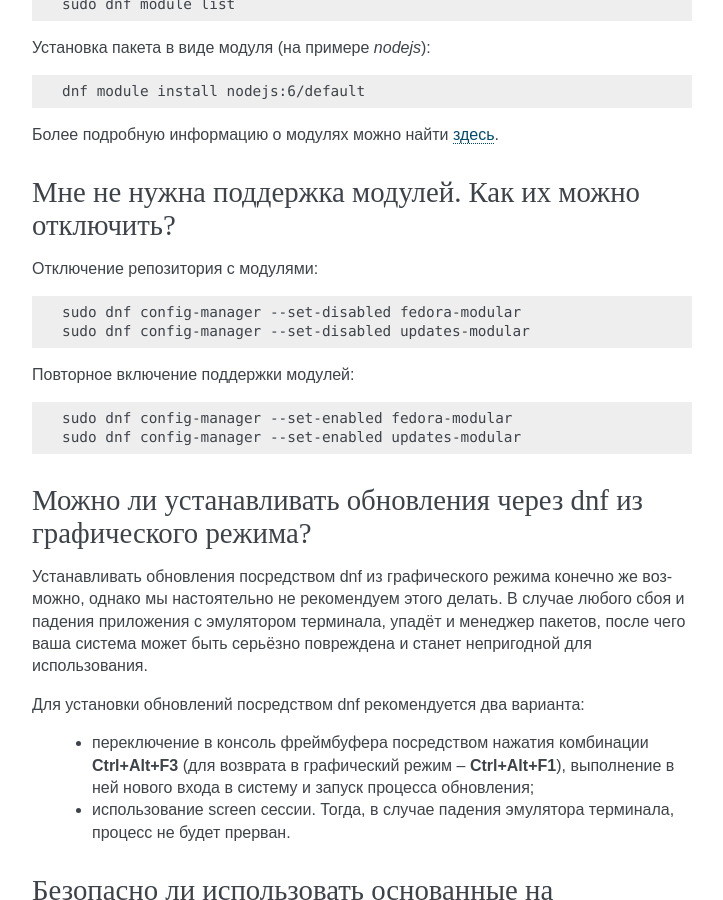
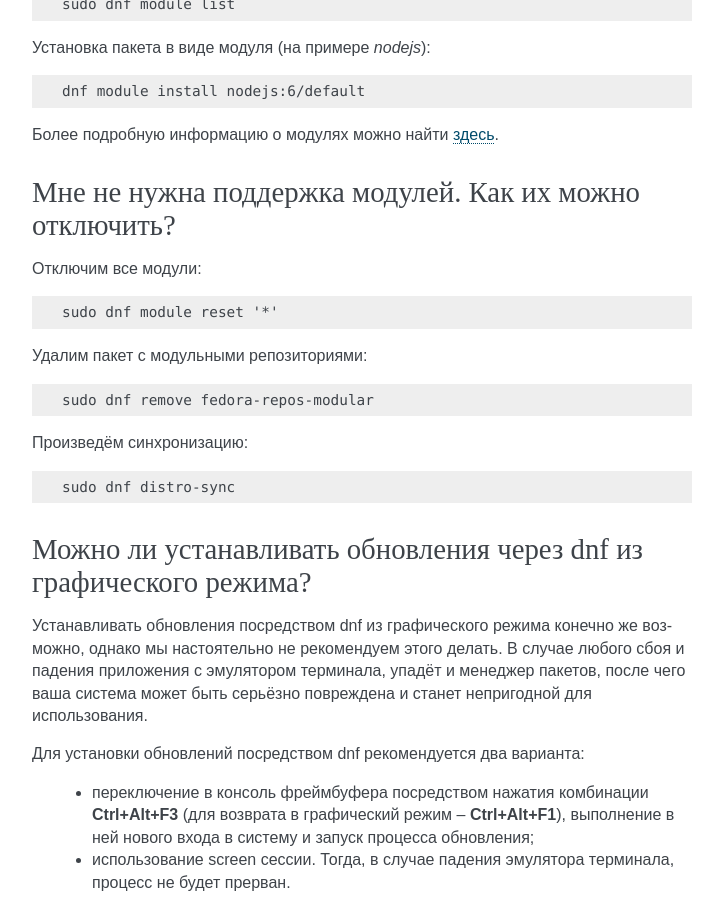
Before and after one commit to RussianFedora/FAQ, a Sphinx documentation site: the page built from source/package-manager.rst, in a window 1280 px wide and 900 px high, scrolled down 11985 px. Shown: the whole window, without its empty margins (388-1111 px from the left). Built offline with Sphinx 7.4.7, drawn with Linux system fonts in a browser that asks for light colours; comment, search, counter and statistics services are not loaded.

Commit message:
Updated dnf-disable-modules question.

```diff
--- a/source/package-manager.rst
+++ b/source/package-manager.rst
@@ -704,19 +704,23 @@ Java 12 (preview):
 Мне не нужна поддержка модулей. Как их можно отключить?
 ===========================================================
 
-Отключение репозитория с модулями:
+Отключим все модули:
 
 .. code-block:: text
 
-    sudo dnf config-manager --set-disabled fedora-modular
-    sudo dnf config-manager --set-disabled updates-modular
+    sudo dnf module reset '*'
 
-Повторное включение поддержки модулей:
+Удалим пакет с модульными репозиториями:
 
 .. code-block:: text
 
-    sudo dnf config-manager --set-enabled fedora-modular
-    sudo dnf config-manager --set-enabled updates-modular
+    sudo dnf remove fedora-repos-modular
+
+Произведём синхронизацию:
+
+.. code-block:: text
+
+    sudo dnf distro-sync
 
 .. index:: dnf, updates, gui
 .. _dnf-gui-updates:
```
